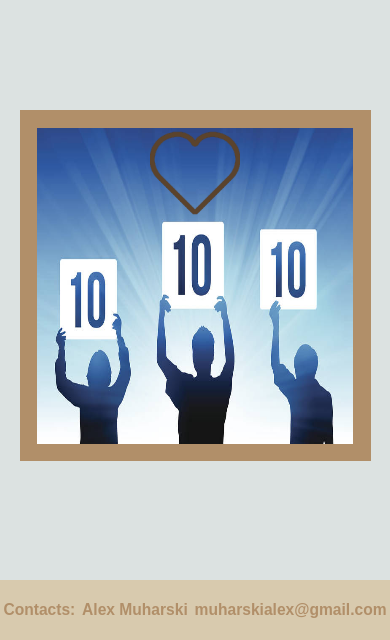
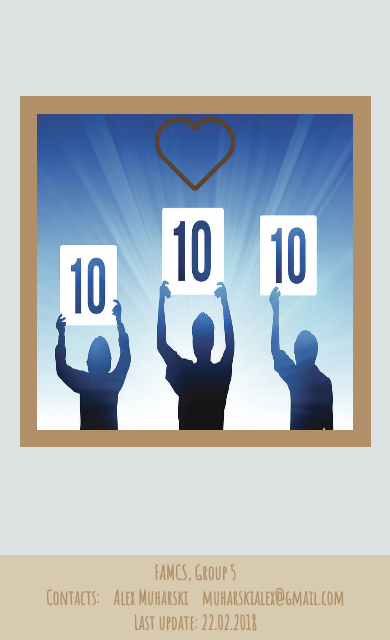
Before and after one commit to whybazinga/Practice, a plain HTML site: page index.html in a window 390 px wide. Shown: the part 204-844 px from the top of the page. Drawn offline with Linux system fonts and the light colour scheme; a web font is replaced by a local one.

Commit message:
minor bugfixes + changed footer appearance in extreme window scales

```diff
--- a/css/header.css
+++ b/css/header.css
@@ -4,10 +4,11 @@ header{
     justify-content: space-around;
     background: rgb(216,202,174);
     height: 280px;
+    width: 100%;
 }
 
 header h1{
-    font-size: 4em;
+    font-size: 3em;
     text-align: center;
 }
 
@@ -92,7 +93,7 @@ header h1{
 
 @media screen and (min-width:800px){
     header h1{
-        font-size: 5em;
+        font-size: 3em;
     }
 
     .header-buttons-bar{
@@ -114,7 +115,7 @@ header h1{
     }
 }
 
-@media screen and (max-height: 500px){
+@media screen and (max-height: 550px){
     header h1{
         font-size: 3em;
     }
@@ -124,7 +125,7 @@ header h1{
     }
 
     header{
-        height: 100px;
+        height: 140px;
     }
 
     .header-search-bar{
--- a/css/index.css
+++ b/css/index.css
@@ -12,12 +12,10 @@ body{
 #root{
     width: 100%;
     height: 100vh;
-    min-height: 500px;
-    min-width: 350px;
     display: flex;
     flex-direction: column;
     justify-content: space-between;
-    font-family: Amatic SC, Arial, Helvetica, sans-serif;
+    font-family: 'Amatic SC', Helvetica, sans-serif;
     color: rgb(177, 143, 105);
 }
 
@@ -71,23 +69,47 @@ footer div h1{
     width: auto;
 }
 
-@media screen and (max-width: 900px){
-    .footer-group{
-        display: none;
-    }
-
-    .footer-last-update{
+@media screen and (max-height: 200px){
+    main{
         display: none;
     }
 }
 
-@media screen and (max-width:500px){
+@media screen and (max-width: 900px){
+    footer{
+        height: auto;
+        padding: 5px 0;
+        flex-direction: column;
+        font-size: 2.5vw;
+    }
+
+    .footer-group,
+    .footer-last-update{
+        width: auto;
+    }
+
     footer div{
-        font-size: 2vw;
+        width: 80%;
     }
 }
 
-@media screen and (max-height:500px){
+@media screen and (max-width: 500px) and (max-height: 500px){
+    footer{
+        font-size: 2.5vw;
+    }
+}
+
+@media screen and (max-height: 700px){
+    footer{
+        font-size: 1.4vw;
+    }
+
+    footer div{
+        width: 60%;
+    }
+}
+
+@media screen and (max-height:400px){
     footer{
         display: none;
     }
--- a/css/post.css
+++ b/css/post.css
@@ -1,13 +1,17 @@
 .post{
-    height: 60vh;
-    width: 60vh;
-    min-height: 60vh;
-    min-width: 60vh;
+    display: flex;
+    justify-content: center;
+    height: 55vh;
+    width: 55vh;
+    min-height: 55vh;
+    min-width: 55vh;
     margin-left: 5%;
     background: rgb(177, 143, 105);
 }
 
 .post-image{
+    box-sizing: border-box;
+    align-self: center;
     display: flex;
     flex-direction: column;
     justify-content: space-between;
@@ -17,13 +21,11 @@
     background: url("../mark.jpg");
     background-size: 100% 100%;
     background-position: center;
-    margin-left: 5%;
-    margin-top: 5%;
 }
 
 .post img{
-    height: 90px;
-    width: 90px;
+    height: 80px;
+    width: 80px;
 }
 
 .post-image:hover > .post-bar{
@@ -33,7 +35,7 @@
 }
 
 .post-bar{
-    height: 30%;
+    height: 50%;
     width: 100%;
     background: rgba(177, 143, 105, 0.94);
     color: rgb(91, 67, 44);
@@ -74,7 +76,13 @@
     overflow: hidden;
 }
 
-@media screen and (max-width: 80vh){
+@media screen and (max-height: 800px){
+    .post{
+        font-size: 1.9vh;
+    }
+}
+
+@media screen and (max-width: 60vh){
     .post{
         height: 90vw;
         width: 90vw;
--- a/index.html
+++ b/index.html
@@ -7,7 +7,7 @@
     <link rel='stylesheet' href='css/index.css' />
     <link rel='stylesheet' href='css/post.css' />
     <link rel='stylesheet' href='css/header.css' />
-    <link rel="stylesheet" href="https://fonts.google.com/specimen/Amatic+SC" />
+    <link rel="stylesheet" href="http://fonts.googleapis.com/css?family=Amatic+SC" />
     <title>Carpe Diem</title>
 </head>
 
```
